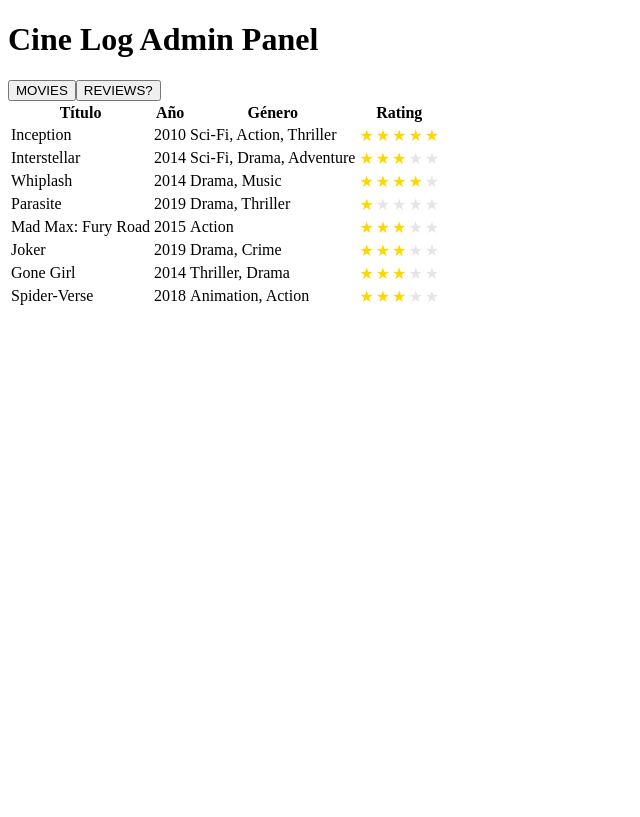
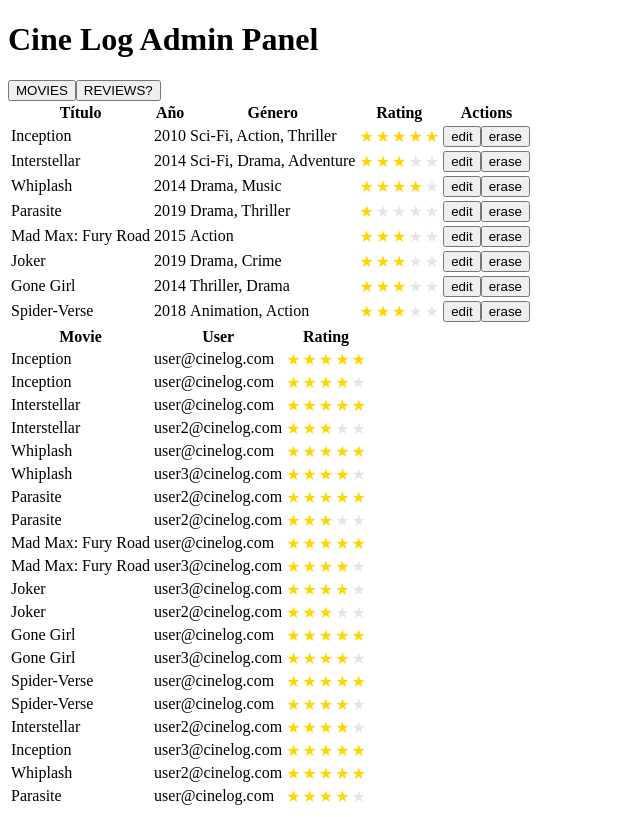
Before and after one commit to fabriroman/CineLog-App, a React (Vite) app: page /admin in a window 1280 px wide. Shown: the whole page, without its empty margins (0-640 px from the left). Built offline with nearby package versions, Linux system fonts and the light colour scheme.

Commit message:
Making a table of reviews

```diff
--- a/src/components/MoviesTable.tsx
+++ b/src/components/MoviesTable.tsx
@@ -16,6 +16,7 @@
           <th>Año</th>
           <th>Género</th>
           <th>Rating</th>
+           <th>Actions</th>
         </tr>
       </thead>
       <tbody>
@@ -27,6 +28,7 @@
             <td>
               <StarRating value={movie.rating} readOnly />
             </td>
+            <td><button>edit</button><button>erase</button></td>
           </tr>
         ))}
       </tbody>
--- /dev/null
+++ b/src/components/ReviewsTable.tsx
@@ -0,0 +1,44 @@
+import { useContext } from "react";
+import { StarRating } from "./StarRating";
+import { ReviewsContext } from "../features/movies/contexts/ReviewsContext";
+import { MoviesContext } from "../features/movies/contexts/MoviesContext";
+
+export const ReviewsTable = () => {
+  const { reviews } = useContext(ReviewsContext);
+  const moviesCtx = useContext(MoviesContext);
+  if (!moviesCtx)
+    throw new Error("MoviesContext must be used within MoviesProvider");
+  const { movies } = moviesCtx;
+
+  const movie = (movieId: number) => {
+    return movies.find((movie) => movie.id === movieId);
+  };
+
+  return (
+    <table className="data-table">
+      <thead>
+        <tr>
+          <th>Movie</th>
+          <th>User</th>
+          <th>Rating</th>
+        </tr>
+      </thead>
+      <tbody>
+        {reviews.map((review) => {
+          const movieFound = movie(review.movieId);
+          if (!movieFound) return null;
+
+          return (
+            <tr key={review.id}>
+              <td>{movieFound.title}</td>
+              <td>{review.userId}</td>
+              <td>
+                <StarRating value={review.rating} readOnly />
+              </td>
+            </tr>
+          );
+        })}
+      </tbody>
+    </table>
+  );
+};
--- a/src/features/admin/pages/Admin.tsx
+++ b/src/features/admin/pages/Admin.tsx
@@ -1,5 +1,5 @@
-import React from 'react'
 import { MoviesTable } from '../../../components/MoviesTable'
+import { ReviewsTable } from '../../../components/ReviewsTable'
 
 export const Admin = () => {
 
@@ -9,6 +9,7 @@
     <button>MOVIES</button>
     <button>REVIEWS?</button>
     <MoviesTable/>
+    <ReviewsTable/>
 
     </>
 
```
